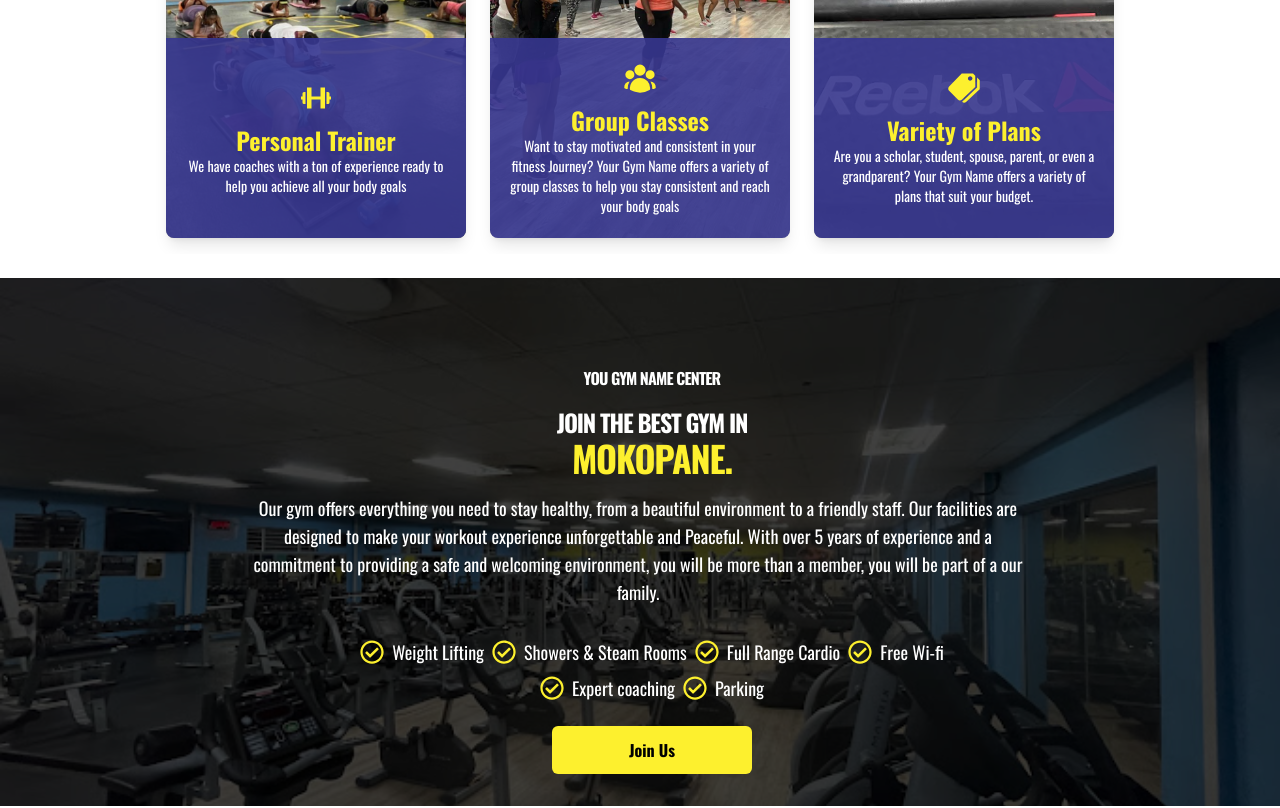
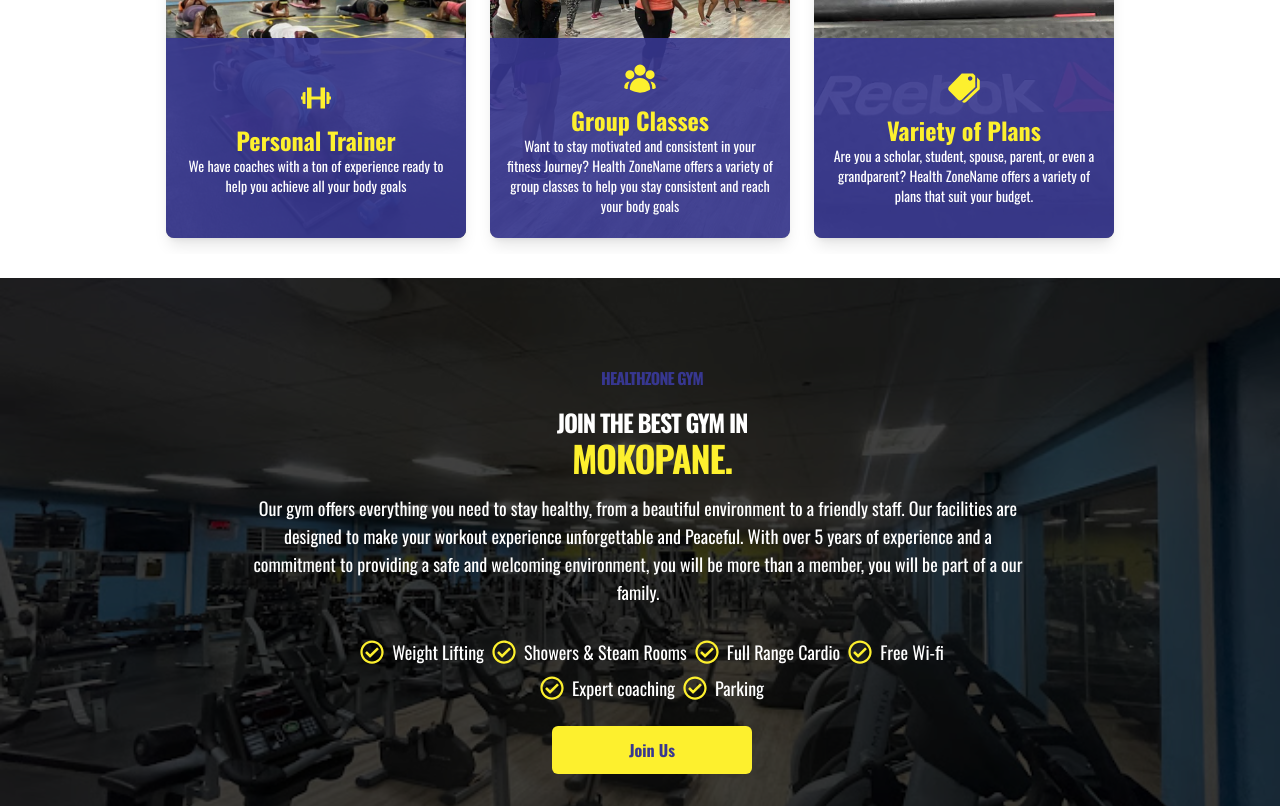
Before and after one commit to Prashely/Health-Zone-Gym, a React (Vite) app: page / in a window 1280 px wide. Shown: the part 1180-1988 px from the top of the page. Built offline with nearby package versions, Linux system fonts and the light colour scheme.

Commit message:
Cover Background

```diff
--- a/src/assets/components/ui/NavBar.jsx
+++ b/src/assets/components/ui/NavBar.jsx
@@ -13,7 +13,7 @@ const NavBar = () => {
     <>
       <div className="navbar bg-white">
         <div className="navbar-start">
-          <a href="#contact">
+          <a href="https://health-zone-gym.vercel.app/">
             <img src={Logo} alt="Health Zone Gym" className="h-16 w-18" />
           </a>
         </div>
--- a/src/assets/components/ui/Reviews.jsx
+++ b/src/assets/components/ui/Reviews.jsx
@@ -8,14 +8,14 @@ const Reviews = () => {
       reviewer: "Jray Coetzee",
     },
     {
+      text: "Been a client for more than 7 years, great equipment, friendly staff, good pumps and met some of my bedt friends there, highly recommended",
+      rating: 4,
+      reviewer: "Minnaar Jc",
+    },
+    {
       text: "Open from 4am. All the equipment one would need. Larger selection of free weights and less pricey than the nearby alternative. A bit cramped in areas, but not too busy in the mornings and before 6pm. A large space for aerobics. Spinning classes are also on offer. Water dispensers, steam room and change room facilities available.",
       rating: 4,
       reviewer: "Jonathan Dutton",
-    },
-    {
-      text: "Been a client for more than 7 years, great equipment, friendly staff, good pumps and met some of my bedt friends there, highly recommended",
-      rating: 4,
-      reviewer: "Minnaar Jc",
     },
     {
       text: "Been a client for more than 7 years, great equipment, friendly staff, good pumps and met some of my bedt friends there, highly recommended",
--- a/src/section/homepage/Benefits.jsx
+++ b/src/section/homepage/Benefits.jsx
@@ -9,14 +9,15 @@ const Benefits = () => {
       style={{
         backgroundImage: `url(${One})`, // Replace with your image URL
         backgroundAttachment: "fixed", // This gives the parallax effect
+        backgroundSize: "cover", // This makes the image cover the entire background
       }}
     >
       {/* Semi-transparent overlay */}
       <div className="absolute inset-0 bg-black opacity-75"></div>
       <div className="relative z-10 flex flex-col md:justify-center md:items-center md:text-center items-start ml-6 mt-14">
         <div>
-          <p className="font-black tracking-tighter mb-4">
-            YOU GYM NAME CENTER
+          <p className="font-black tracking-tighter text-bgPrimary mb-4">
+            HEALTHZONE GYM
           </p>
           <h2 className="text-2xl text-left font-black mb-4 tracking-tighter">
             JOIN THE BEST GYM IN
@@ -65,7 +66,7 @@ const Benefits = () => {
         </div>
 
         {/* Call to Action */}
-        <button className="mt-6 px-6 py-3 bg-bgSecondary text-black font-bold rounded-md md:w-[200px]">
+        <button className="mt-6 px-6 py-3 text-bgPrimary bg-bgSecondary font-bold rounded-md md:w-[200px]">
           Join Us
         </button>
       </div>
--- a/src/section/homepage/HeroSection.jsx
+++ b/src/section/homepage/HeroSection.jsx
@@ -12,6 +12,7 @@ const HeroSection = () => {
       style={{
         backgroundImage: `url(${Two})`,
         backgroundAttachment: "fixed",
+        backgroundSize: "cover",
       }}
     >
       {/* Dark overlay */}
@@ -20,7 +21,7 @@ const HeroSection = () => {
       <div className="hero-content flex-col lg:flex-row mb-4 md:mb-0 relative z-10">
         <div className="text-center lg:text-left lg:w-1/2">
           <h1 className="md:text-5xl text-3xl text-white font-black">
-            A Gym That Gives You More - Fitness{" "}
+            A Gym That Gives You More - Fitness
             <span className="text-bgSecondary font-bold">Beyond Limits.</span>
           </h1>
           <p className="text-white md:text-xl py-3 md:px-24 lg:px-0 lg:py-6">
--- a/src/section/homepage/WhyUs.jsx
+++ b/src/section/homepage/WhyUs.jsx
@@ -63,7 +63,7 @@ const WhyUs = () => {
               imageSrc={Seven}
               icon={GroupIcon}
               title="Group Classes"
-              description="Want to stay motivated and consistent in your fitness Journey? Your Gym Name offers a variety of group classes to help you stay consistent and reach your body goals"
+              description="Want to stay motivated and consistent in your fitness Journey? Health ZoneName offers a variety of group classes to help you stay consistent and reach your body goals"
             />
           </div>
           <div id="item3" className="carousel-item" data-index="3" key="item3">
@@ -71,7 +71,7 @@ const WhyUs = () => {
               imageSrc={Eleven}
               icon={PriceIcon}
               title="Variety of Plans"
-              description="Are you a scholar, student, spouse, parent, or even a grandparent? Your Gym Name offers a variety of plans that suit your budget."
+              description="Are you a scholar, student, spouse, parent, or even a grandparent? Health ZoneName offers a variety of plans that suit your budget."
             />
           </div>
         </div>
```
